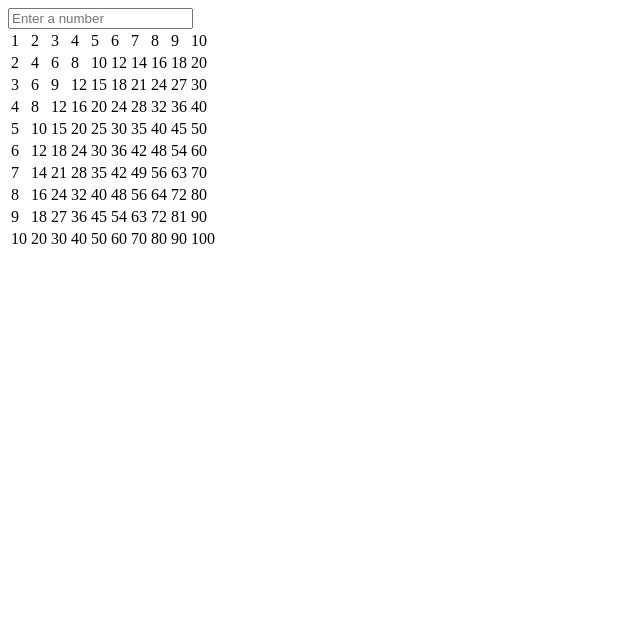
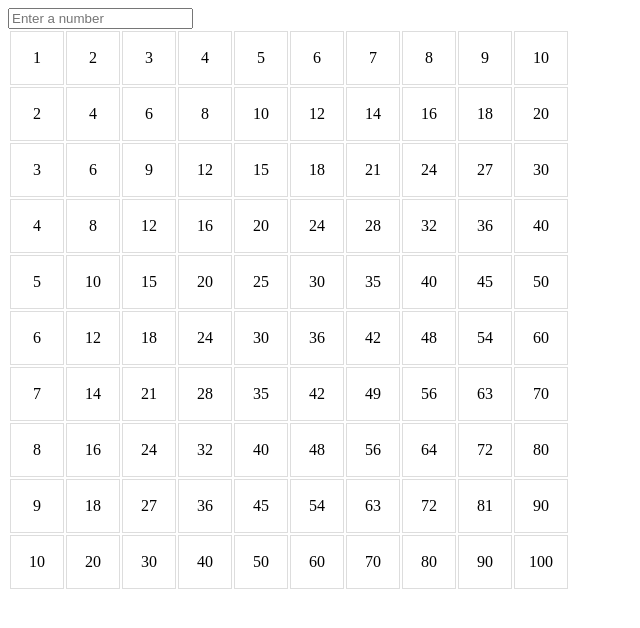
Before and after one commit to bpcoxjr/angular-multiplication, a plain HTML site: page index.html in a window 1280 px wide. Shown: the whole page, without its empty margins (0-640 px from the left). Drawn offline with nearby package versions, Linux system fonts and the light colour scheme.

Commit message:
added some styles

```diff
--- /dev/null
+++ b/css/style.css
@@ -0,0 +1,7 @@
+td {
+  border:1px solid #ddd;
+  width:50px;
+  height:50px;
+  text-align:center;
+  vertical-align:middle;
+}
--- a/index.html
+++ b/index.html
@@ -4,6 +4,7 @@
 <head>
     <meta charset="UTF-8">
     <title>Multiplication Table</title>
+    <link rel="stylesheet" href="css/style.css">
     <!-- CDN link to Angular -->
     <script src="https://ajax.googleapis.com/ajax/libs/angularjs/1.4.5/angular.min.js" type="text/javascript"></script>
 </head>
```
